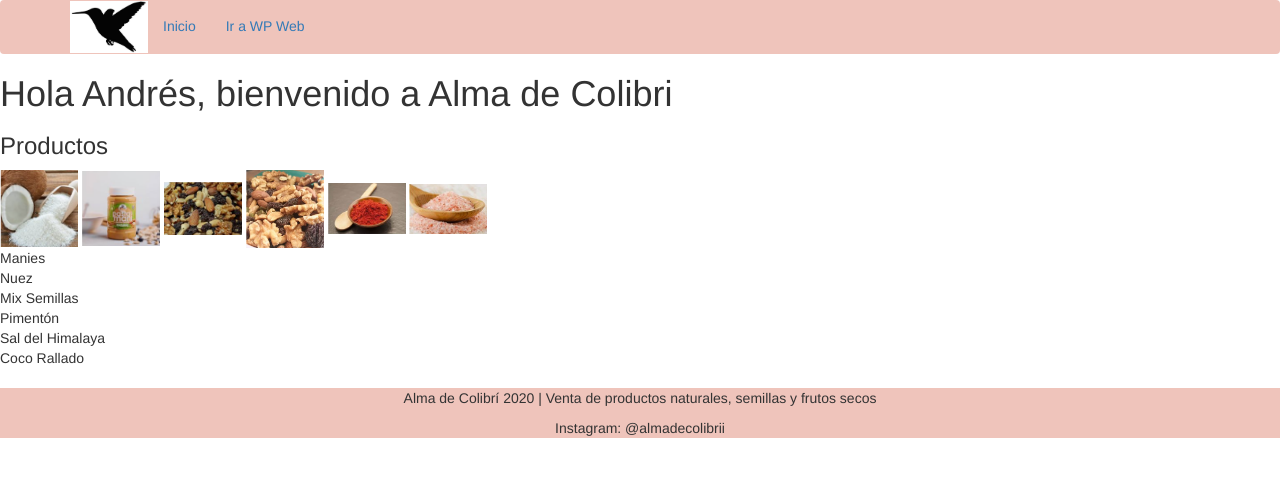
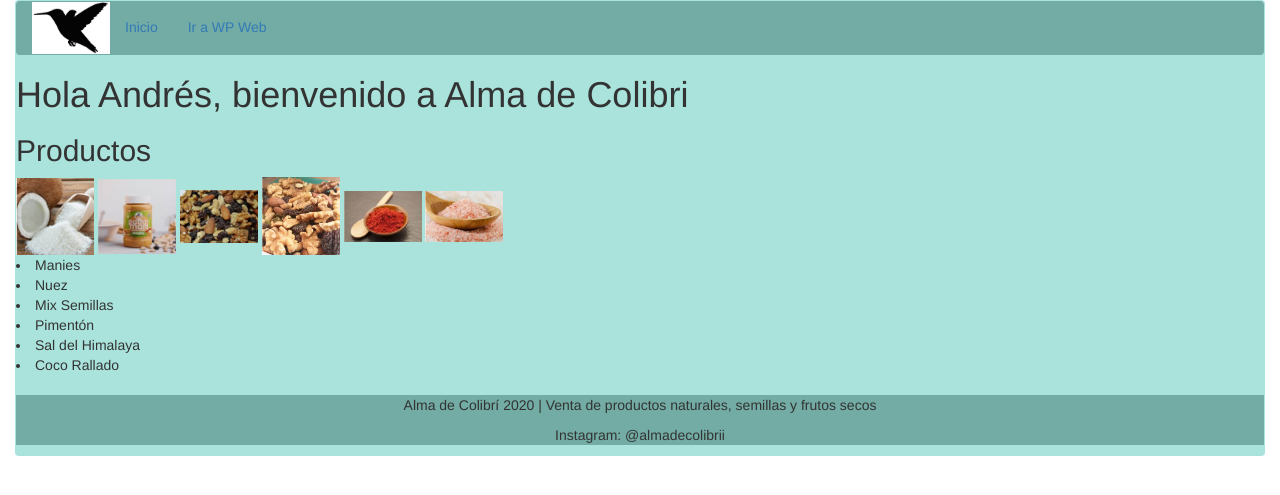
Before and after one commit to 4ndroid3/flask_almacolibri, a Flask app: page /colibri in a window 1280 px wide. Shown: the top 495 px of the page. Run offline with Flask 2, Linux system fonts and the light colour scheme; some libraries are stand-ins or nearby versions.

Commit message:
modificaciones visuales

```diff
--- a/app/templates/base.html
+++ b/app/templates/base.html
@@ -1,14 +1,21 @@
 {% extends 'bootstrap/base.html' %}
+
 {% block header %}
     {{ super() }}
-
+    <!-- Required meta tags -->
+    <meta charset="utf-8">
+    <meta name="viewport" content="width=device-width, initial-scale=1, shrink-to-fit=no">
     <title>
         {% block title %}Alma de Colibrí | {% endblock %}
     </title>
+
     <link rel="stylesheet" href="{{ url_for('static', filename='css/main.css') }}">
 {% endblock %}
 
 {% block body %}
+    <div class="container-fluid">
+        <div class="navbar navbar-light" style="background-color: #2bbba867;">
+
             {% block navbar %}
                 {% include 'navbar.html' %}
             {% endblock %}
@@ -16,14 +23,17 @@
             {% block content %}{% endblock %}
 
             {% block footer %}
-        <footer style="background-color:#EFC4BB">
+            <footer style="background-color:#225a5367">
                 <p align="center">Alma de Colibrí 2020 | Venta de productos naturales, semillas y frutos secos</p>
                 <p align="center">Instagram: @almadecolibrii </p>
             </footer>
             {% endblock %}
 
+
+
             {% block scripts %}
                 {{ super() }}
             {% endblock %}
-
+        </div>
+    </div>
 {% endblock %}
--- a/app/templates/colibri.html
+++ b/app/templates/colibri.html
@@ -11,10 +11,10 @@
 
 {% block content %}
     {% if username %}
-        <h1>Hola {{ username | capitalize}}, bienvenido a {{ frstmsj }}</h1> <!-- si le agrego capitalize me pone la primeraletra en mayus-->
+        <h1>Hola {{ username | capitalize}}, bienvenido a {{ frstmsj }}</h1>
     {% endif %}
 
-    <h3>Productos</h3>
+    <h2>Productos</h3>
     <img src="{{ url_for('static',filename='images/coco_rallado.png') }}"
                     style="max-width: 78px"
                     alt="Coco rallado">
@@ -34,9 +34,9 @@
     <img src="{{ url_for('static',filename='images/sal_himalaya.png') }}"
                     style="max-width: 78px"
                     alt="sal_himalaya">
-    <ul class="list-group">
+    <dl class="list-group">
         {% for product in products %}
             <li>{{ product }}</li>
         {% endfor %}
-    </ul>
+    </dl>
 {% endblock %}
--- a/app/templates/navbar.html
+++ b/app/templates/navbar.html
@@ -1,5 +1,5 @@
-<div class="navbar navbar-light" style="background-color: #EFC4BB;" role="navigation">
-    <div class="container">
+<div class="navbar navbar-light" style="background-color: #225a5367;" role="navigation">
+    <div class="container-fluid">
         <div class="navbar-header">
             <button type="button"
                     class="navbar-toggle"
--- a/main.py
+++ b/main.py
@@ -24,3 +24,7 @@
     }
 
     return render_template('colibri.html', **context)
+@app.route('/login')
+def login():
+
+    return render_template('login.html')
```
Also changed, not shown: app/static/css/main.css (+2 -7 lines), app/templates/login.html (added, +16 -0 lines). Lines whose indentation alone changed are shown as unchanged.
